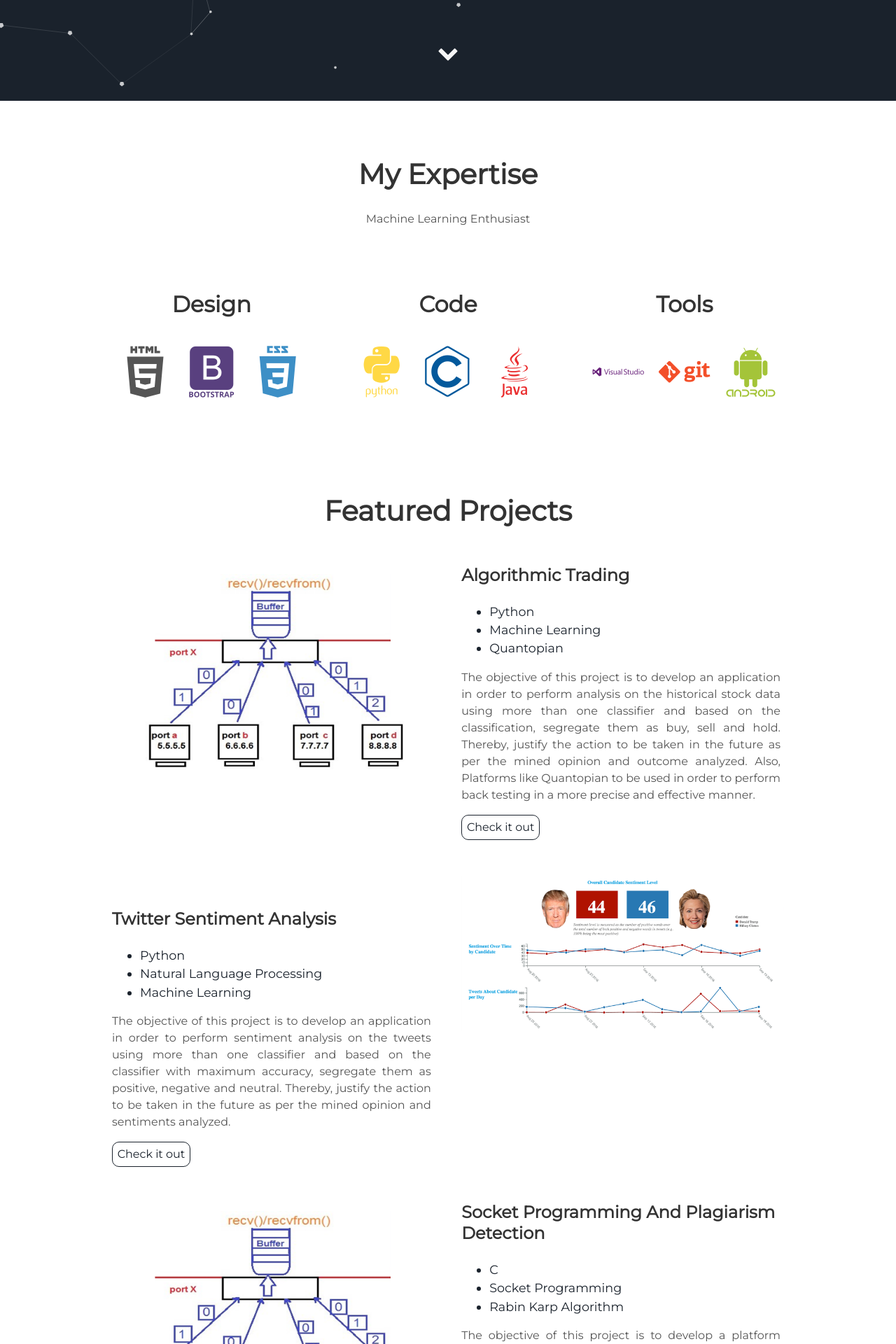
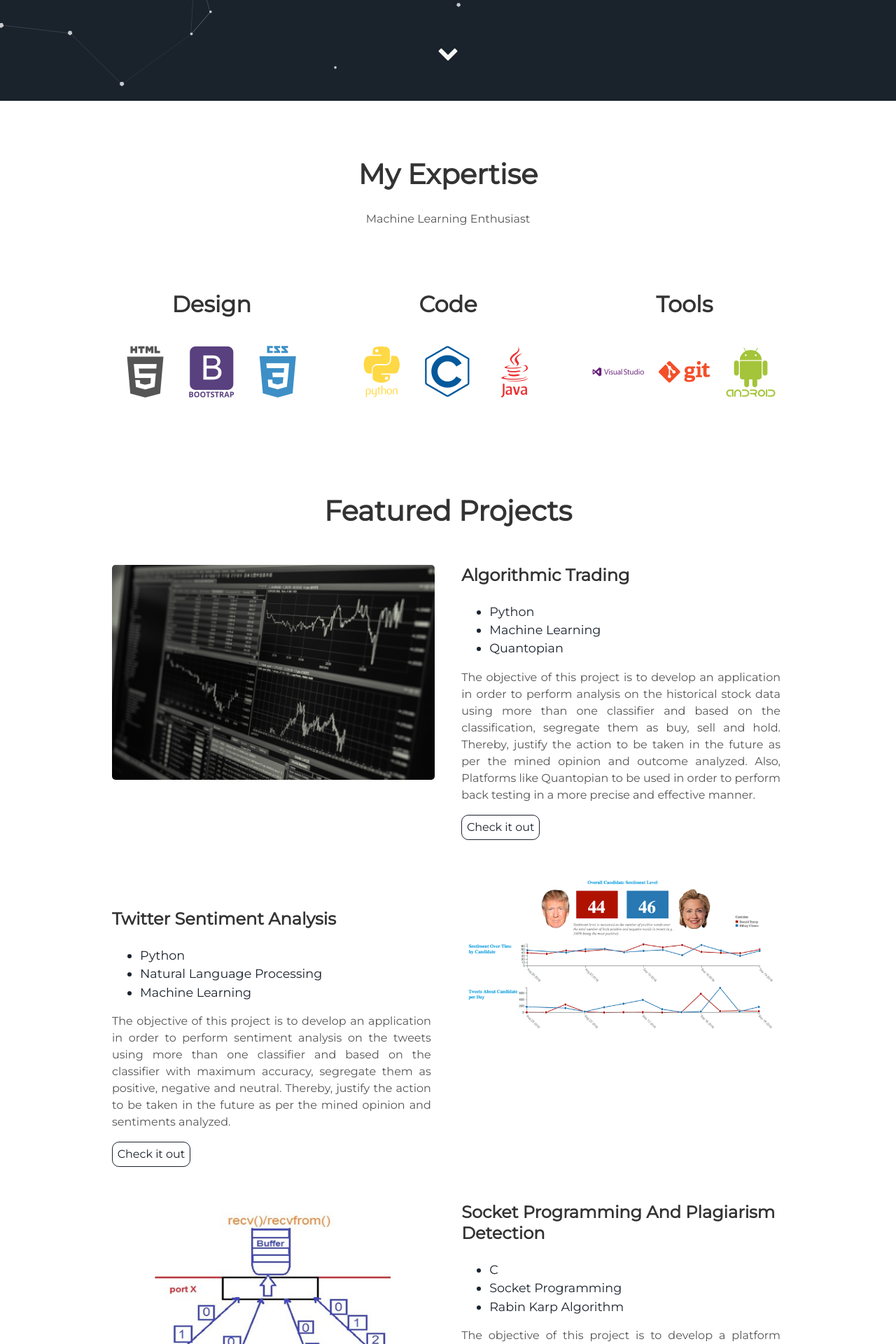
Before and after one commit to cseshubhamsinghal/cseshubhamsinghal.github.io, a Jekyll site: the page built from index.html, in a window 1280 px wide. Shown: the part 756-2676 px from the top of the page at 70% size. Built offline with Jekyll 4.4.1, drawn with Linux system fonts in a browser that asks for light colours.

Commit message:
Update projects.html

```diff
--- a/_includes/projects.html
+++ b/_includes/projects.html
@@ -6,7 +6,7 @@
 
 <div class="user-projects">
   <div class="images-left">
-    <img alt="socket programming and plagiarism detection" src="{{ "/assets/img/socket.PNG" | prepend: site.baseurl }}" />
+    <img alt="socket programming and plagiarism detection" src="{{ "/assets/img/stockimg.jpg" | prepend: site.baseurl }}" />
   </div>
   <div class="contents-right">
     <h3> Algorithmic Trading </h3>
```
